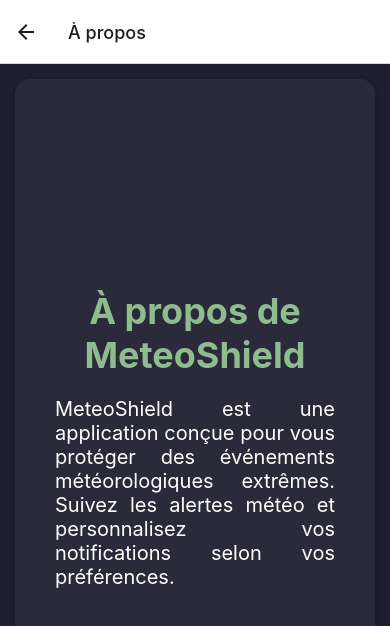
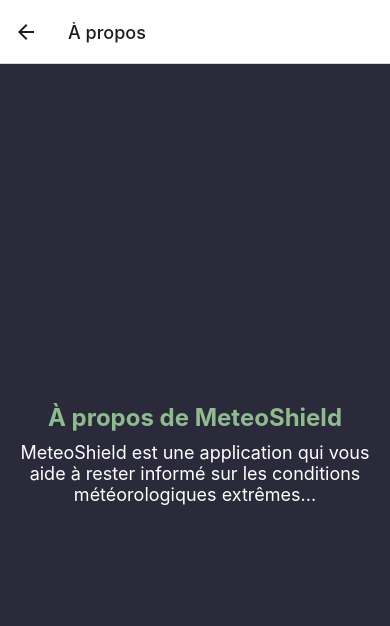
Before and after one commit to jadecrtl/MeteoShieldV1, a React Native app: screen /About in a window 390 px wide. Shown: the top 626 px of the page. Built offline with nearby package versions, Linux system fonts and the light colour scheme.

Commit message:
Modification de la classe AboutScreen

```diff
--- a/screens/AboutScreen.js
+++ b/screens/AboutScreen.js
@@ -1,61 +1,37 @@
 import React from 'react';
 import { SafeAreaView, View, Text, StyleSheet } from 'react-native';
 
-// Composant AboutScreen qui affiche des informations sur l'application MeteoShield
+
 const AboutScreen = () => {
   return (
-    // Utilisation de SafeAreaView pour éviter les chevauchements avec les éléments de l'interface utilisateur du système
     <SafeAreaView style={styles.container}>
-      <View style={styles.about}>
-        {/* Titre de la section "À propos de MeteoShield" */}
-        <Text style={styles.title}>À propos de MeteoShield</Text>
+      <Text style={styles.title}>À propos de MeteoShield</Text>
+      <Text style={styles.text}>MeteoShield est une application qui vous aide à rester informé sur les conditions météorologiques extrêmes...</Text>
 
-        {/* Description de l'application et de ses fonctionnalités */}
-        <Text style={styles.text}>
-          MeteoShield est une application conçue pour vous protéger des événements météorologiques extrêmes.
-          Suivez les alertes météo et personnalisez vos notifications selon vos préférences.
-        </Text>
-      </View>
     </SafeAreaView>
   );
 };
 
-// Styles pour le composant AboutScreen
+
 const styles = StyleSheet.create({
   container: {
-    flex: 1, // Utilisation de flex pour remplir tout l'espace disponible
-    backgroundColor: '#1E1E2F', // Couleur de fond sombre pour un contraste avec le contenu
-    padding: 20, // Espacement autour du conteneur principal
-  },
-  about: {
-    flex: 1, // Permet au contenu de prendre tout l'espace vertical
-    justifyContent: 'center', // Centrer le contenu verticalement
-    alignItems: 'center', // Centrer le contenu horizontalement
-    backgroundColor: '#2A2A3B', // Couleur de fond de la section "À propos"
-    padding: 40, // Espacement intérieur de 40 unités
-    borderRadius: 15, // Coins arrondis pour un aspect esthétique
-    margin: 15, // Marges autour de la section
-    shadowColor: '#000', // Couleur de l'ombre
-    shadowOffset: { width: 0, height: 2 }, // Décalage de l'ombre
-    shadowOpacity: 0.3, // Opacité de l'ombre
-    shadowRadius: 4, // Rayon de l'ombre
-    elevation: 5, // Élévation pour Android
+    flex: 1,
+    justifyContent: 'center',
+    alignItems: 'center',
+    backgroundColor: '#2A2A3B',
   },
   title: {
-    fontSize: 36, // Taille de la police pour le titre
-    fontWeight: 'bold', // Mettre le texte en gras
-    color: '#8FBC8F', // Couleur du texte du titre (orange vif)
-    marginBottom: 20, // Marge en bas du titre pour espacer du texte suivant
-    textAlign: 'center', // Centrer le titre
+    fontSize: 24,
+    fontWeight: 'bold',
+    color: '#8FBC8F',
+    marginBottom: 10,
   },
   text: {
-    fontSize: 20, // Taille de la police pour le texte descriptif
-    textAlign: 'justify', // Justifier le texte
-    color: '#FFFFFF', // Couleur du texte descriptif (blanc)
-    marginBottom: 30, // Marge en bas du texte pour espacer d'éventuels éléments suivants
+    fontSize: 18,
+    color: '#FFFFFF',
+    textAlign: 'center',
+    paddingHorizontal: 20,
   },
 });
 
-
-// Exportation du composant AboutScreen pour l'utiliser dans d'autres parties de l'application
 export default AboutScreen;
```
